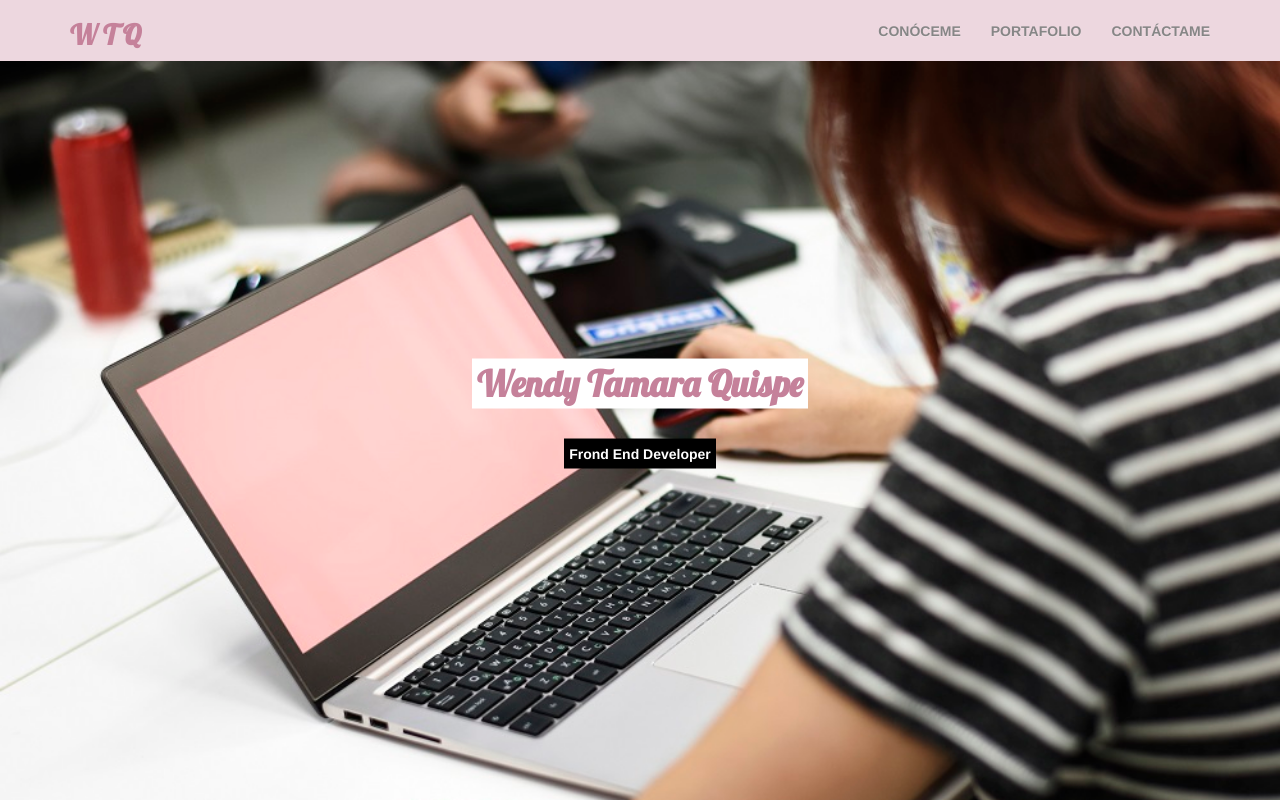
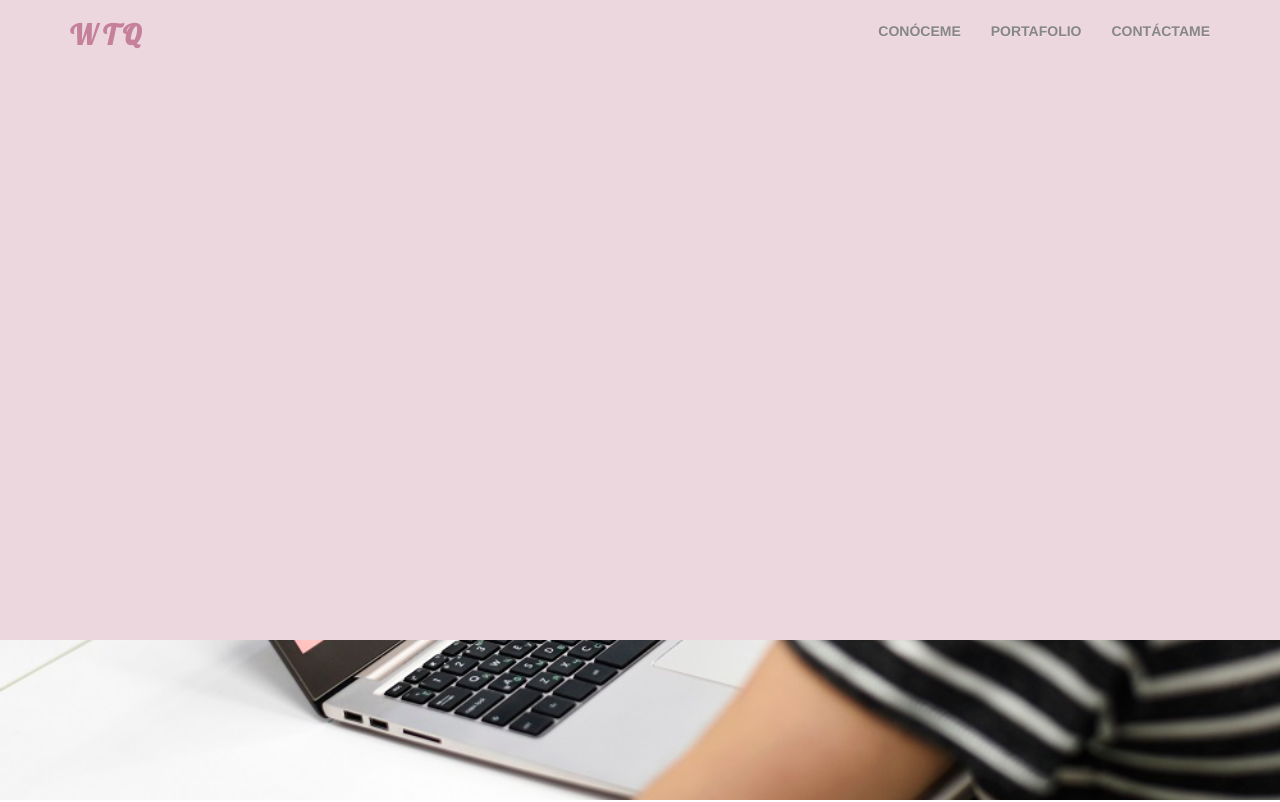
Before and after one commit to wendytamara/portafolio, a plain HTML site: page index.html in a window 1280 px wide. Shown: the top 802 px of the page. Drawn offline with nearby package versions, Linux system fonts and the light colour scheme; a web font is replaced by a local one.

Commit message:
corrigiendo errores

```diff
--- a/app.js
+++ /dev/null
@@ -1,5 +0,0 @@
-// function zoomPic() {
-//     var x = document.getElementById(elem).nextSibling;
-//     x.style.width = "300px";
-
-//   }
--- a/css/main.css
+++ b/css/main.css
@@ -1,10 +1,3 @@
-/*.transition {
-    transition:.2s ease-in-out;
-    background-color: #000;
-}
-.transition:hover {
-    transform: scale(1.1);
-}*/
 
 .domingo {
   background-image: url('../assets/image/portada.jpeg');
@@ -140,6 +133,7 @@
 
 .bg-purple {
   background-color: #edd7df;
+  height: 80vh;
 }
 
 
```
